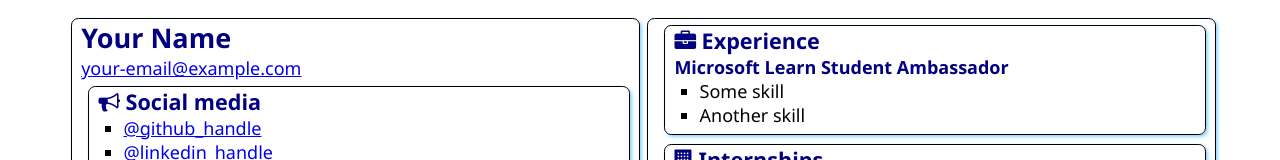
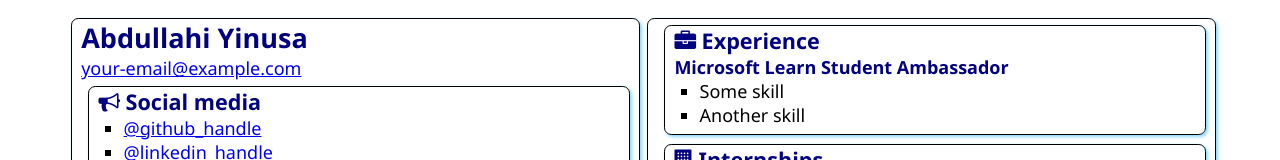
Before and after one commit to artemis1511/SATechnicalOnboarding, a plain HTML site: page src/index.html in a window 1280 px wide. Shown: the top 160 px of the page. Drawn offline with Linux system fonts and the light colour scheme.

Commit message:
Update index.html
Added my name

```diff
--- a/src/index.html
+++ b/src/index.html
@@ -12,7 +12,7 @@
 <body>
     <main>
         <article class="box">
-            <h1>Your Name</h1>
+            <h1>Abdullahi Yinusa</h1>
             <div><a href="mailto:your.email@example.com">your-email@example.com</a></div>
 
             <section class="box">
```
